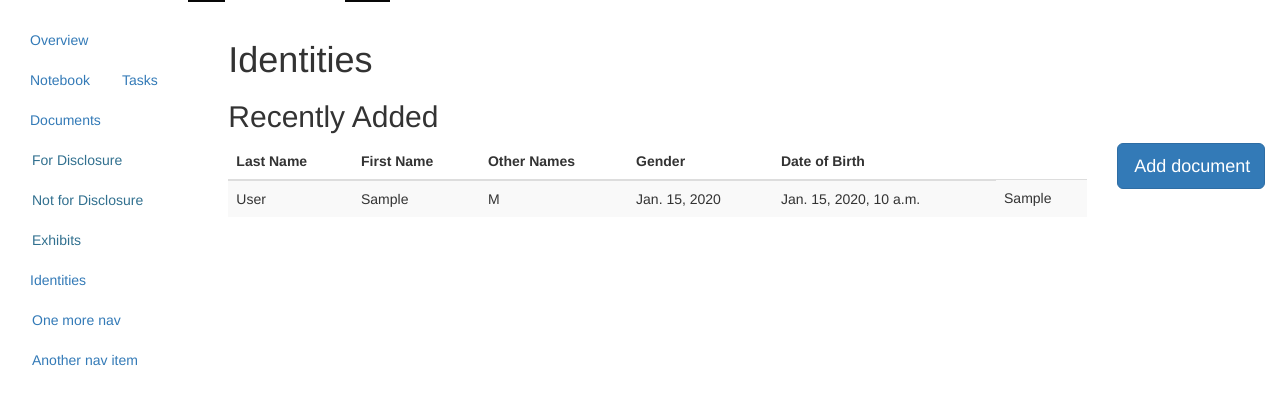
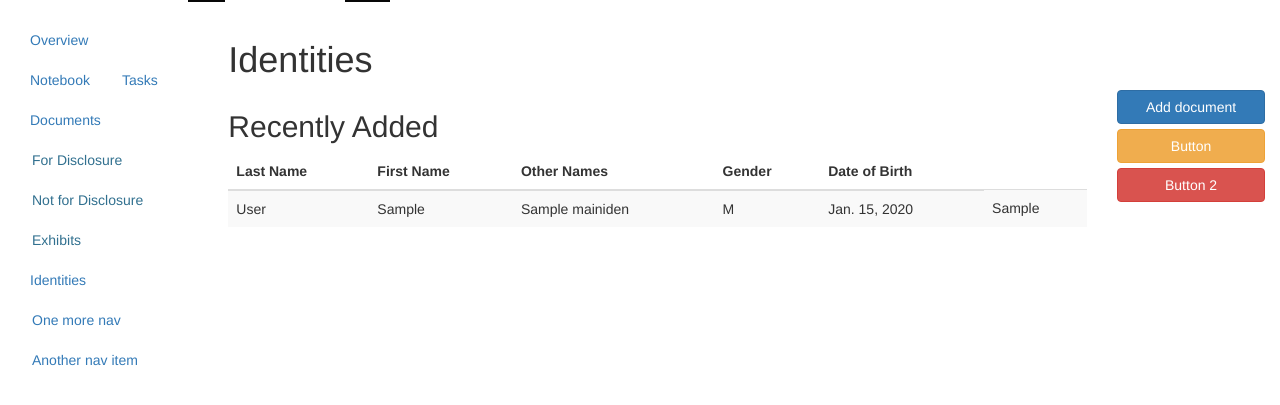
Before and after one commit to gr4v0x/merinocaiman, a Django app: page /fms/identities/ in a window 1280 px wide. Shown: the part 52-457 px from the top of the page. Run offline with Django 3.2, Linux system fonts and the light colour scheme; a user stored in the database is signed in; tables that the repository leaves empty hold one stand-in row (values such as "Sample post"); parts of the project's set-up code (start-up, migrations or seed data) failed here and were passed over; some libraries are stand-ins or nearby versions.

```diff
--- a/fms/templates/fms/identities.html
+++ b/fms/templates/fms/identities.html
@@ -5,10 +5,9 @@
 
          <main class="col-sm-9 offset-sm-3 col-md-10 offset-md-2 pt-3">
            <h1>Identities</h1>
-
+           <div class="row">
+               <div class="col-md-10">
                    <h2>Recently Added</h2>
-           <div class="row">
-           <section class="col-md-10">
                    <div class="table-responsive">
                      <table class="table table-striped">
                        <thead>
@@ -25,19 +24,24 @@
                          <tr>
                            <td>{{ iden.lastName }}</td>
                            <td>{{ iden.firstName }}</td>
+                           <td>{{ iden.otherName }}</td>
                            <td>{{ iden.gender }}</td>
                            <td>{{ iden.dateOfBirth }}</td>
-                   <td>{{ iden.dateTimeAdded }}</td>
                            <td>{{ iden.mainIdenKey }}</td>
                          </tr>
                          {% endfor %}
                        </tbody>
                      </table>
                    </div>
-       </section>
-       <section class="col-md-2">
-           <button type="button" class="btn btn-primary btn-lg btn-block" onclick="location.href='{{ add_iden }}';">Add document</button>
-       </section>
+               </div>
+               <div class="col-md-2">
+                   <button type="button" class="btn btn-primary btn-block" onclick="location.href='{{ add_iden }}';">Add document</button>
+                   <button type="button" class="btn btn-warning btn-block">Button</button>
+                   <button type="button" class="btn btn-danger btn-block">Button 2</button>
+               </div>
+           </div>
+
+
 
    </div>
          </main>
```
Also changed, not shown: filemanagement/settings.py (+14 -0 lines), fms/templates/fms/add_iden.html (+6 -1 lines). Lines whose indentation alone changed are shown as unchanged.
